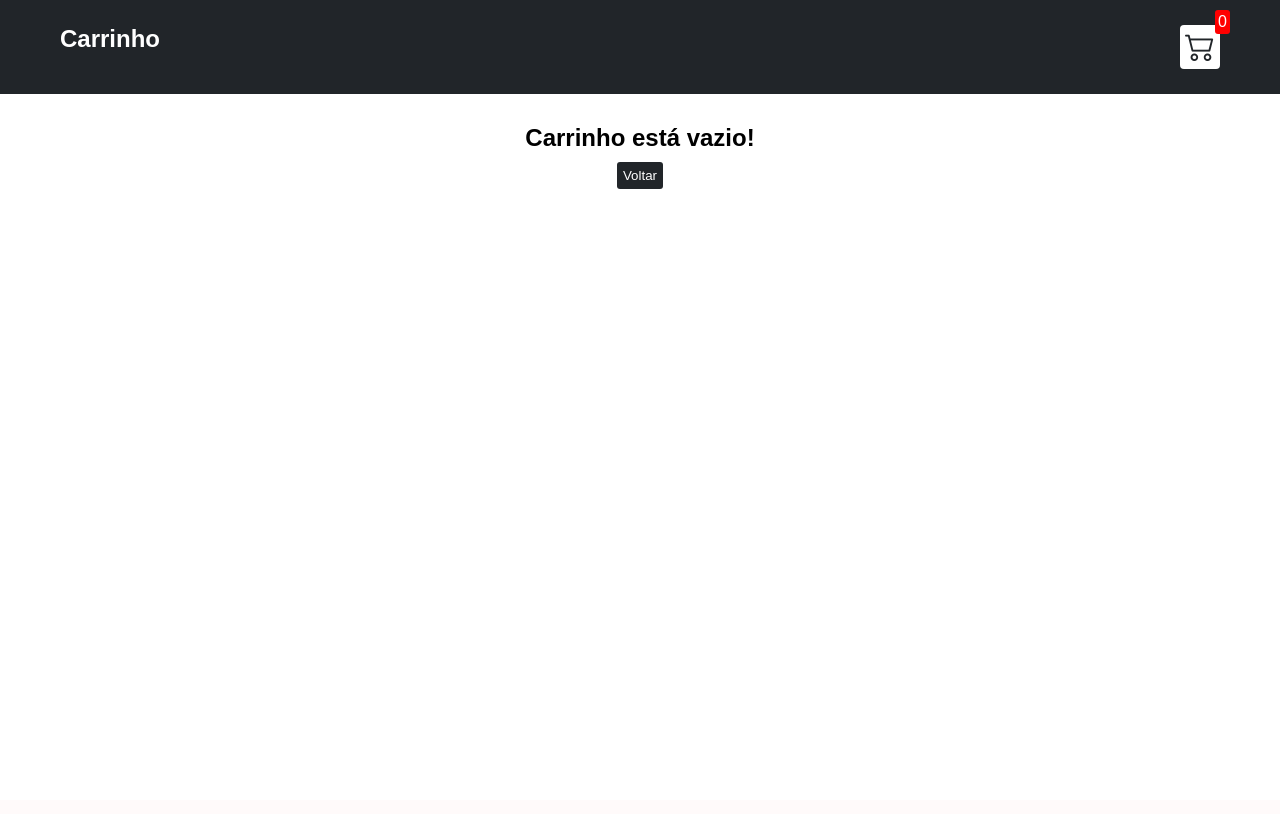
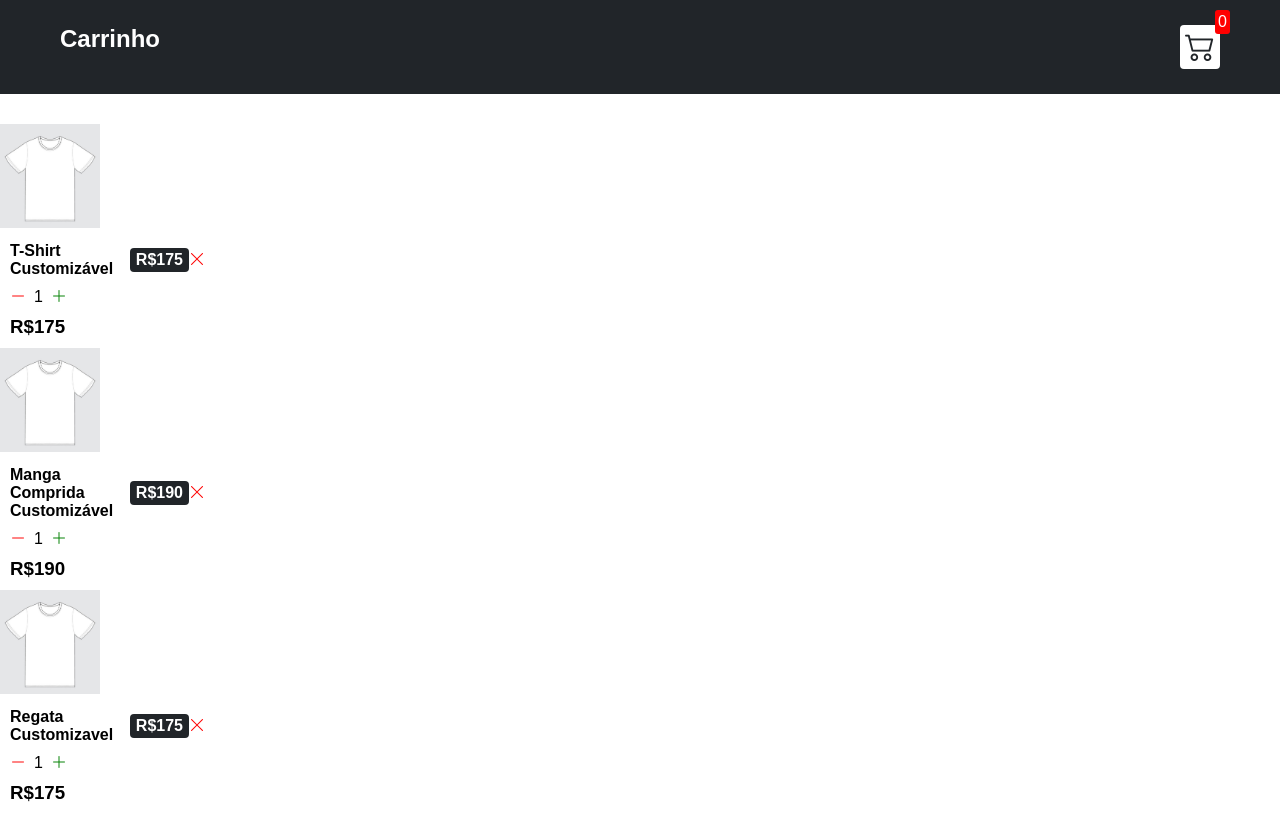
Before and after one commit to osurinhu/Site-Camisas, a Flask app: template Site_Camisas/templates/cart.html in a window 1280 px wide. Before the commit the page ends 189 px from the top, so only its background shows below. Run offline with Flask 3, Linux system fonts and the light colour scheme; the template is opened without the code that fills it, so the values that code supplies are empty; parts of the project's set-up code (start-up, migrations or seed data) failed here and were passed over.

Commit message:
Update cart.html
Cards de exemplo adicionado

```diff
--- a/Site_Camisas/templates/cart.html
+++ b/Site_Camisas/templates/cart.html
@@ -27,7 +27,71 @@
 
   <div id="label" class="text-center"></div>
 
-  <div class="shopping-cart" id="shopping-cart"></div>
+  <div class="carrinho">
+    <div class="itemCarrinho">
+      <img width="100" src="../img_temp/5.jpg" alt="">
+      <div class="details">
+
+        <div class="title-price-x">
+            <h4 class="title-price">
+              <p>T-Shirt Customizável</p>
+              <p class="cart-item-price">R$175</p>
+            </h4>
+            <i onclick="removeItem(ioytrhndcv)" class="bi bi-x-lg"></i>
+        </div>
+
+        <div class="buttons">
+            <i onclick="decrement(ioytrhndcv)" class="bi bi-dash-lg"></i>
+            <div id="ioytrhndcv" class="quantity">1</div>
+            <i onclick="increment(ioytrhndcv)" class="bi bi-plus-lg"></i>
+        </div>
+
+        <h3>R$175</h3>
+      </div>
+    </div>
+    <div class="itemCarrinho">
+      <img width="100" src="../img_temp/5.jpg" alt="">
+      <div class="details">
+
+        <div class="title-price-x">
+            <h4 class="title-price">
+              <p>Manga Comprida Customizável</p>
+              <p class="cart-item-price">R$190</p>
+            </h4>
+            <i onclick="removeItem(ioytrhndcv)" class="bi bi-x-lg"></i>
+        </div>
+
+        <div class="buttons">
+            <i onclick="decrement(ioytrhndcv)" class="bi bi-dash-lg"></i>
+            <div id="ioytrhndcv" class="quantity">1</div>
+            <i onclick="increment(ioytrhndcv)" class="bi bi-plus-lg"></i>
+        </div>
+
+        <h3>R$190</h3>
+      </div>
+    </div>
+    <div class="itemCarrinho">
+      <img width="100" src="../img_temp/5.jpg" alt="">
+      <div class="details">
+
+        <div class="title-price-x">
+            <h4 class="title-price">
+              <p>Regata Customizavel</p>
+              <p class="cart-item-price">R$175</p>
+            </h4>
+            <i onclick="removeItem(ioytrhndcv)" class="bi bi-x-lg"></i>
+        </div>
+
+        <div class="buttons">
+            <i onclick="decrement(ioytrhndcv)" class="bi bi-dash-lg"></i>
+            <div id="ioytrhndcv" class="quantity">1</div>
+            <i onclick="increment(ioytrhndcv)" class="bi bi-plus-lg"></i>
+        </div>
+
+        <h3>R$175</h3>
+      </div>
+    </div>
+  </div>
 </body>
 <script src="src/Data.js"></script>
 <script src="src/cart.js"></script>
```
